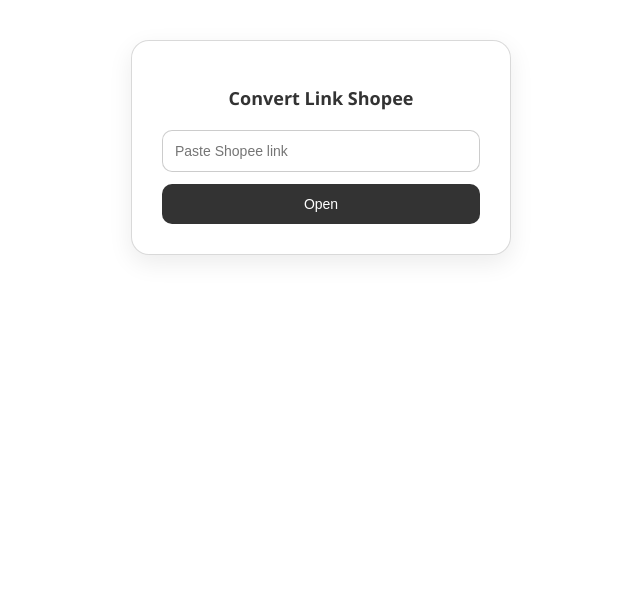
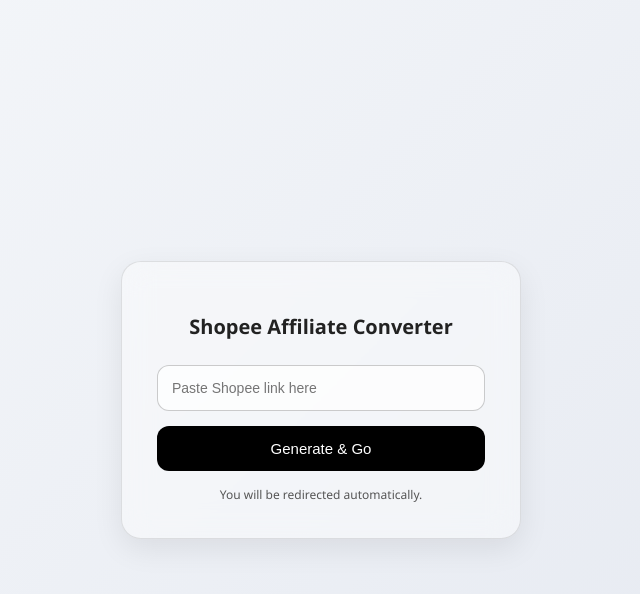
Before and after one commit to thnhmii/convert-tool, a website: page index.html in a window 1280 px wide. Shown: the whole page, without its empty margins (319-959 px from the left). Drawn offline with Linux system fonts and the light colour scheme.

Commit message:
Update index.html

```diff
--- a/index.html
+++ b/index.html
@@ -1,60 +1,82 @@
 <!DOCTYPE html>
-<html>
+<html lang="en">
 <head>
 <meta charset="UTF-8">
-<title>Shopee Link</title>
+<meta name="viewport" content="width=device-width, initial-scale=1.0">
+<meta name="referrer" content="no-referrer">
+<title>Shopee Link Converter</title>
 
 <style>
-*{box-sizing:border-box}
+*{
+  box-sizing:border-box;
+}
 
 body{
   margin:0;
-  font-family:'Segoe UI',sans-serif;
-  background:transparent;
+  font-family: 'Segoe UI', sans-serif;
+  background: linear-gradient(135deg,#f5f7fa,#e4e8f0);
   display:flex;
   justify-content:center;
-  align-items:flex-start;
-  padding:40px 15px;
+  align-items:center;
+  height:100vh;
 }
 
 .container{
   width:100%;
-  max-width:380px;
-  padding:30px;
-  border-radius:18px;
-  background:rgba(255,255,255,0.35);
-  backdrop-filter:blur(12px);
-  border:1px solid rgba(0,0,0,0.15);
-  box-shadow:0 8px 25px rgba(0,0,0,0.08);
+  max-width:400px;
+  padding:35px;
+  border-radius:20px;
+  background: rgba(255,255,255,0.4);
+  backdrop-filter: blur(15px);
+  border:1px solid rgba(0,0,0,0.1);
+  box-shadow:0 10px 30px rgba(0,0,0,0.08);
 }
 
 h2{
   text-align:center;
-  margin-bottom:20px;
-  font-size:18px;
-  color:#333;
+  margin-bottom:25px;
+  font-size:20px;
+  color:#222;
   font-weight:600;
 }
 
 input{
   width:100%;
-  padding:12px;
+  padding:14px;
   border:1px solid rgba(0,0,0,0.2);
-  border-radius:10px;
+  border-radius:12px;
   font-size:14px;
-  margin-bottom:12px;
-  background:rgba(255,255,255,0.6);
+  margin-bottom:15px;
+  background:rgba(255,255,255,0.7);
+  transition:0.3s;
+}
+
+input:focus{
+  border-color:#000;
+  outline:none;
 }
 
 button{
   width:100%;
-  padding:12px;
-  border-radius:10px;
-  font-size:14px;
+  padding:14px;
+  border-radius:12px;
+  font-size:15px;
   cursor:pointer;
-  background:#333;
+  border:none;
+  background:#000;
   color:white;
-  border:none;
+  transition:0.2s ease;
+}
+
+button:hover{
+  opacity:0.85;
+}
+
+.footer{
+  margin-top:15px;
+  text-align:center;
+  font-size:12px;
+  color:#555;
 }
 </style>
 </head>
@@ -62,23 +84,46 @@
 <body>
 
 <div class="container">
-  <h2>Convert Link Shopee</h2>
-  <input type="text" id="original" placeholder="Paste Shopee link">
-  <button onclick="goLink()">Open</button>
+  <h2>Shopee Affiliate Converter</h2>
+
+  <input type="text" id="original" placeholder="Paste Shopee link here">
+
+  <button onclick="goLink()">Generate & Go</button>
+
+  <div class="footer">
+    You will be redirected automatically.
+  </div>
 </div>
 
 <script>
-const TOKEN = "YcjWkLnSTyytUqnNLBthd";
+const TOKEN = "YcjWkLnSTyytUqnNLBthd"; // your ecomobi token
 
 function goLink(){
   let link = document.getElementById("original").value.trim();
   if(!link) return;
 
   let encoded = encodeURIComponent(link);
-  let finalLink = `https://goeco.mobi/?token=${TOKEN}&url=${encoded}`;
 
-  // Nhảy thẳng luôn
-  window.location.href = finalLink;
+  // Create form dynamically (best method for iOS & mobile)
+  let form = document.createElement("form");
+  form.method = "GET";
+  form.action = "https://goeco.mobi/";
+
+  let tokenInput = document.createElement("input");
+  tokenInput.type = "hidden";
+  tokenInput.name = "token";
+  tokenInput.value = TOKEN;
+
+  let urlInput = document.createElement("input");
+  urlInput.type = "hidden";
+  urlInput.name = "url";
+  urlInput.value = encoded;
+
+  form.appendChild(tokenInput);
+  form.appendChild(urlInput);
+
+  document.body.appendChild(form);
+  form.submit();
 }
 </script>
 
```
